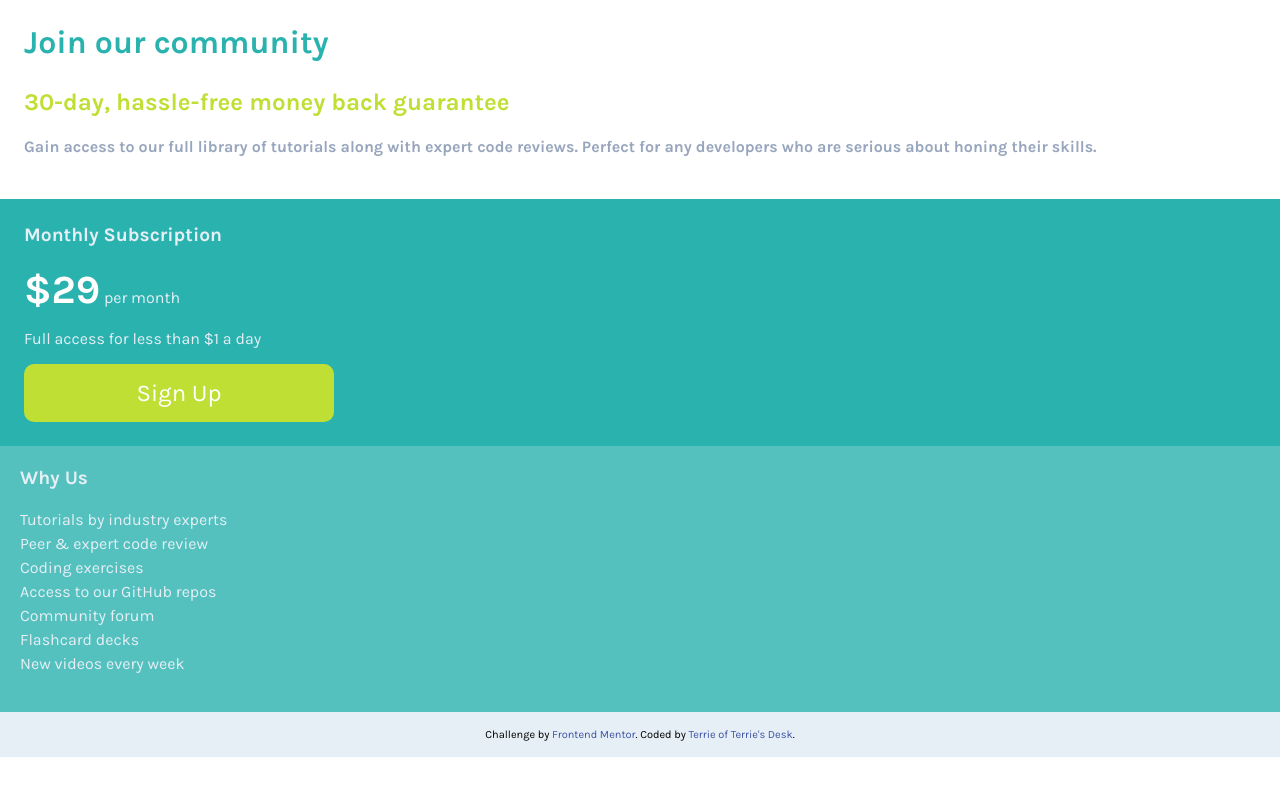
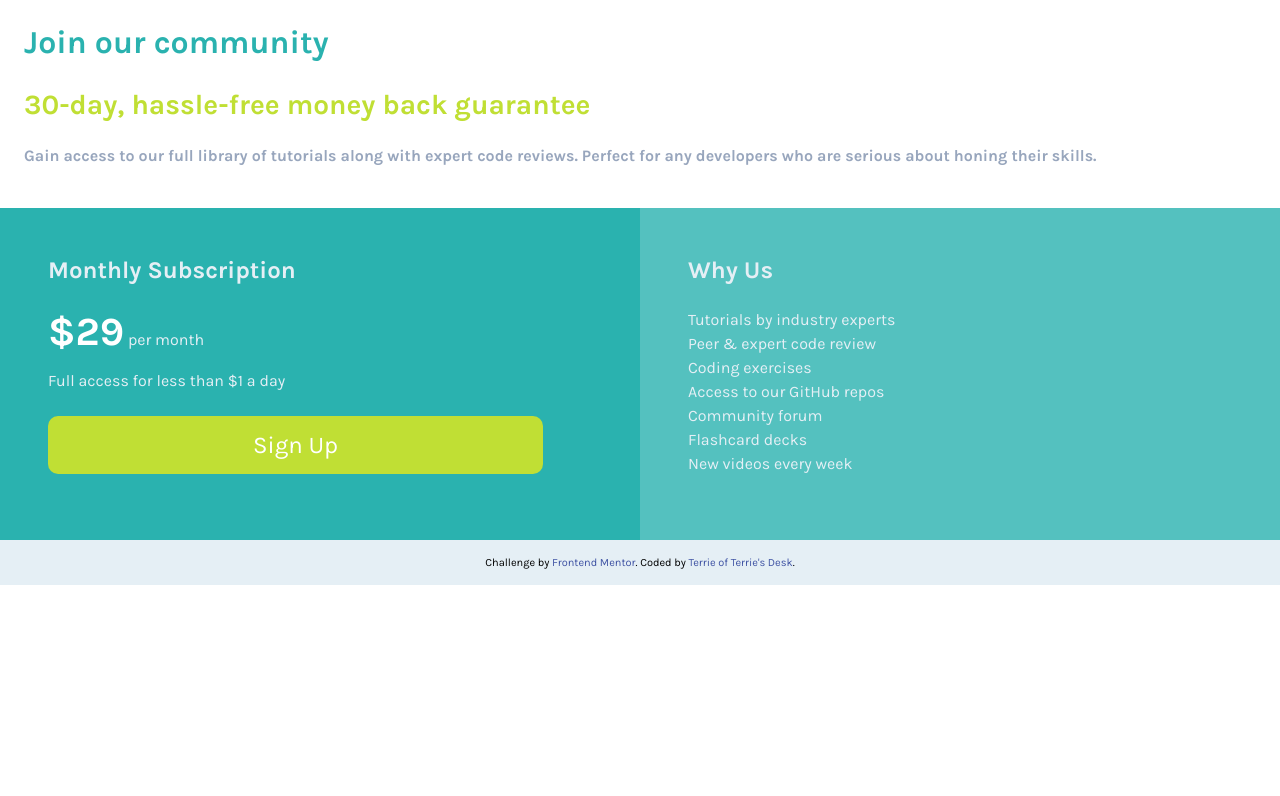
Before and after one commit to TerriesDesk/Frontend-Mentor-single-price-grid, a plain HTML site: page index.html in a window 1280 px wide. Drawn offline with Linux system fonts and the light colour scheme.

Commit message:
media queries

```diff
--- a/css/style.css
+++ b/css/style.css
@@ -19,11 +19,11 @@ h1 {
 }
 
 h2 {
-  font-size: 1.5rem;
+  font-size: 1.75rem;
 }
 
 h3 {
-  font-size: 1.2rem;
+  font-size: 1.5rem;
 }
 
 p {
@@ -72,10 +72,11 @@ h1 {
   color: white;
   display: inline-block;
   font-size: 1.5rem;
+  margin-top: 10px;
   padding: 15px 30px;
   text-align: center;
   text-decoration: none;
-  width: 250px;
+  width: 80%;
 }
 
 .btn:hover {
@@ -114,3 +115,18 @@ h1 {
   color: hsl(228, 45%, 44%);
   text-decoration: none;
 }
+
+/******** MEDIA QUERIES *********/
+/*******************************/
+
+@media only screen and (min-width: 600px) {
+  .container-fluid {
+    display:flex;
+    flex-flow: row nowrap;
+  }
+
+  #pricing, #features {
+    width: 50%;
+    padding: 3rem;
+  }
+}
```
